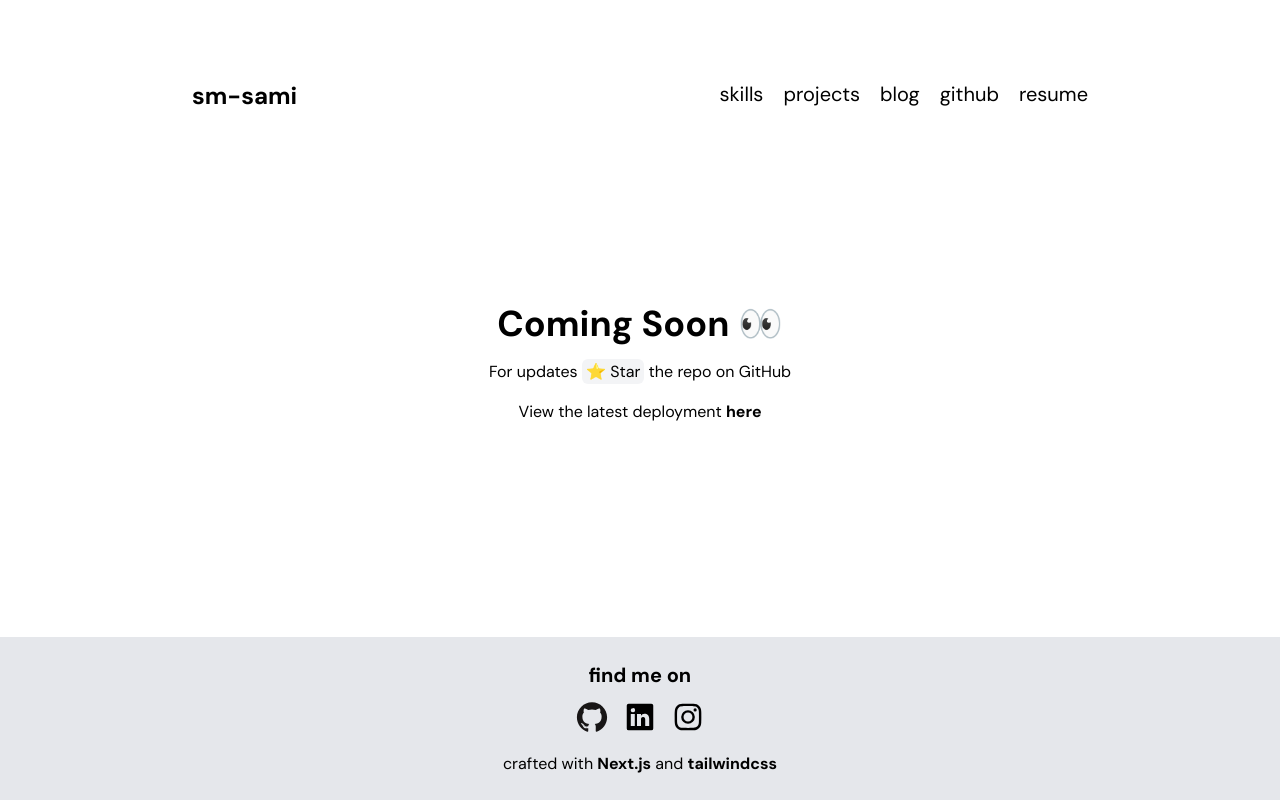
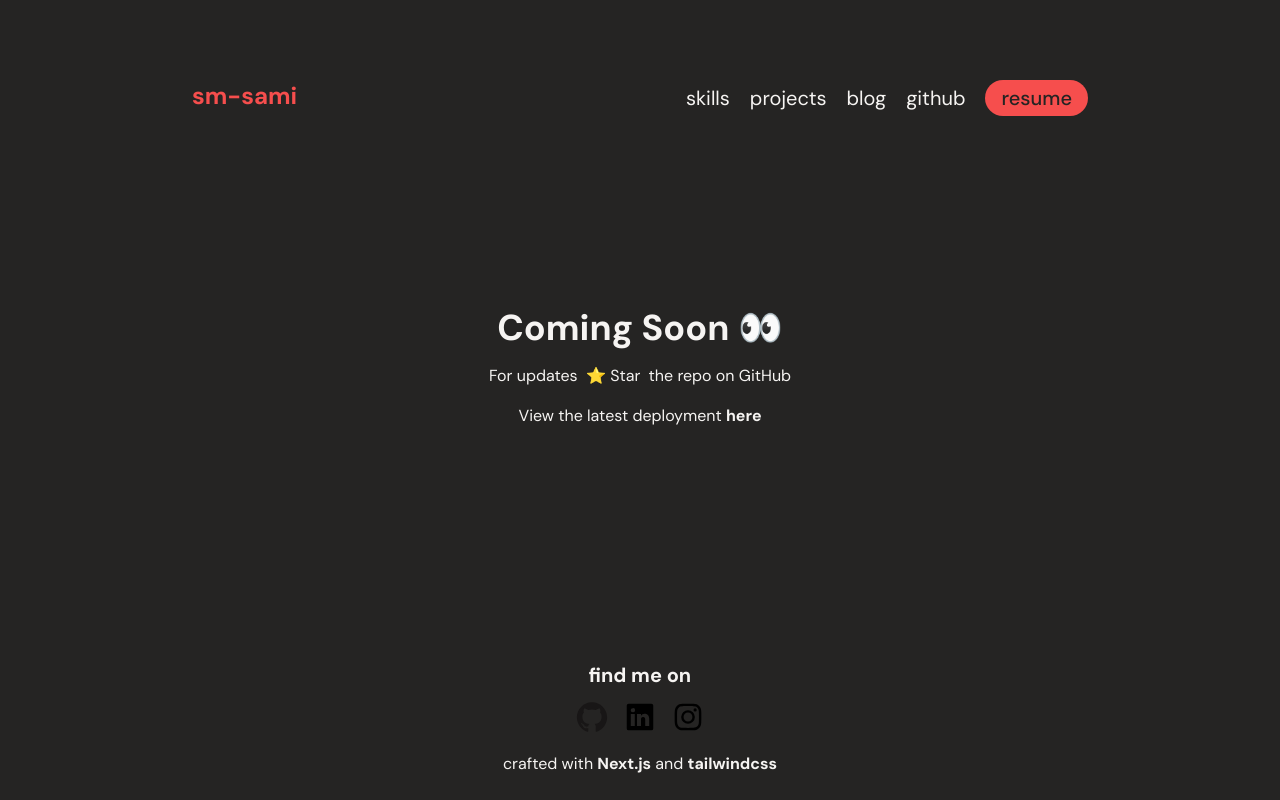
Before and after one commit to mhmdsami/mhmdsami, a Next.js app: page /blog in a window 1280 px wide. Built offline with nearby package versions, Linux system fonts and the light colour scheme.

Commit message:
add color, theme Navbar

```diff
--- a/components/Navbar.tsx
+++ b/components/Navbar.tsx
@@ -12,8 +12,7 @@ const Navbar = () => {
             { page: "skills", href: "/#skills" },
             { page: "projects", href: "/projects"},
             { page: "blog", href: "/blog" },
-            { page: "github", href: "https://github.com/sm-sami" },
-            { page: "resume", href: "#" }
+            { page: "github", href: "https://github.com/sm-sami" }
         ]
 
         return (
@@ -21,13 +20,14 @@ const Navbar = () => {
                 {navLinks.map(({ page, href }, index) => (
                     <li key={index} className="hover:underline"><Link href={href}>{page}</Link></li>
                 ))}
+                <li className="px-4 py-1 rounded-3xl bg-red text-black font-medium transition-all duration-300 hover:scale-110"><a href="#">resume</a></li>
             </>
         )
     }
 
     return (
         <nav className="flex justify-between my-[10vh]">
-            <div className="text-2xl font-bold cursor-pointer">
+            <div className="text-2xl font-bold cursor-pointer text-red">
                 <Link href="/">sm-sami</Link>
             </div>
             <div className="text-xl cursor-pointer">
@@ -42,7 +42,7 @@ const Navbar = () => {
                     </button>
                     {isNavToggled && <NavbarElements />}
                 </ul>
-                <ul className="hidden md:flex gap-5">
+                <ul className="hidden md:flex gap-5 items-center">
                     <NavbarElements />
                 </ul>
             </div>
--- a/styles/globals.css
+++ b/styles/globals.css
@@ -3,6 +3,15 @@
 @tailwind base;
 @tailwind components;
 @tailwind utilities;
+
+@keyframes zoom {
+  0% {
+    transform: scale(1);
+  }
+  100% {
+    transform: scale(1.1);
+  }
+}
 
 @keyframes wave {
   0% {
@@ -33,6 +42,8 @@ body {
   padding: 0;
   margin: 0;
   @apply font-body;
+  @apply bg-black;
+  @apply text-white;
 }
 
 a {
--- a/tailwind.config.js
+++ b/tailwind.config.js
@@ -8,6 +8,13 @@ module.exports = {
       fontFamily : {
         "body": ["DM Sans", "sans-serif"]
       },
+      colors: {
+        "black": "#252423",
+        "black-dark": "#181817",
+        "gray": "#b7b5b3",
+        "red": "#f64e4d",
+        "white": "#f6f4f2"
+      },
       animation : {
         "wave": "wave 2.5s infinite"
       }
```
